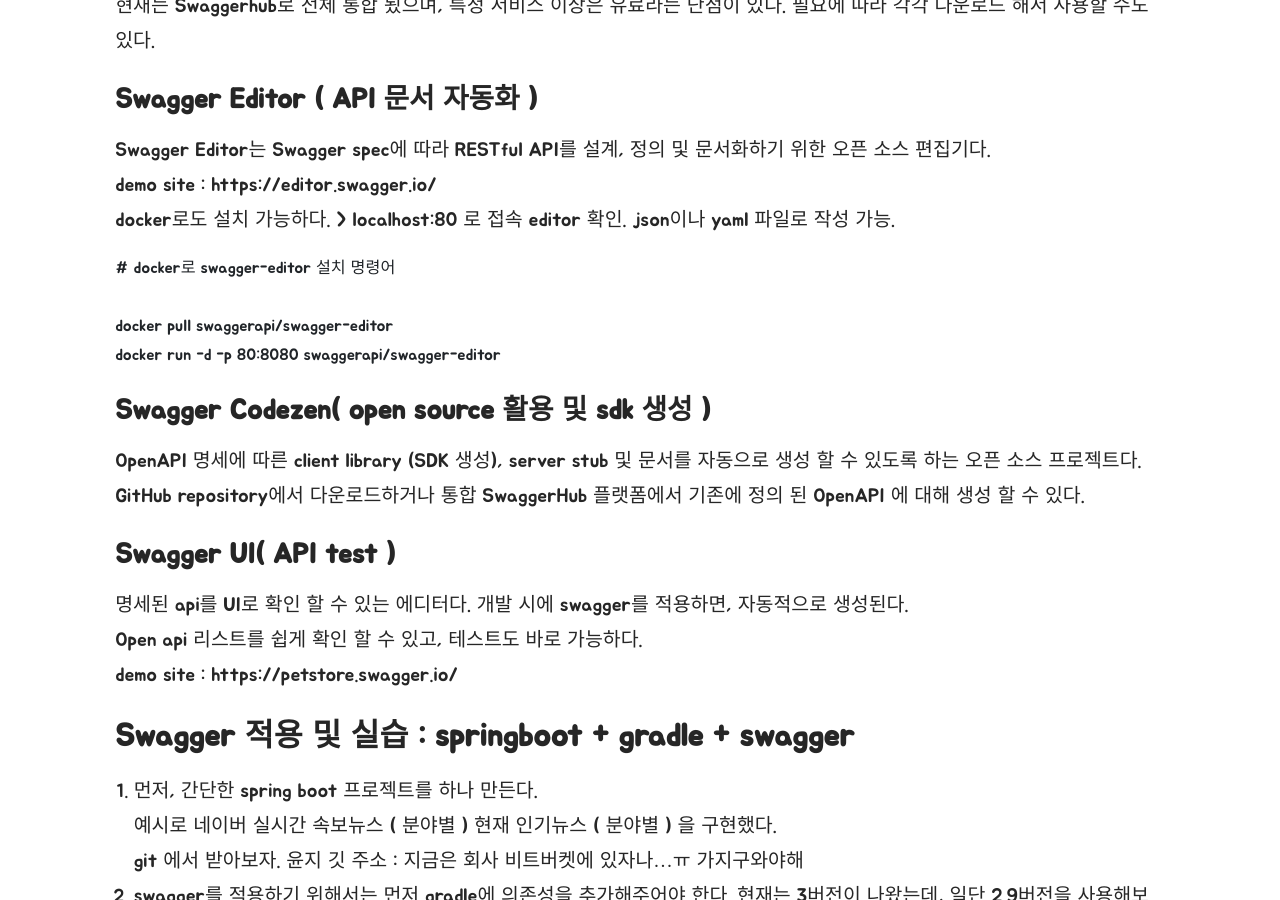
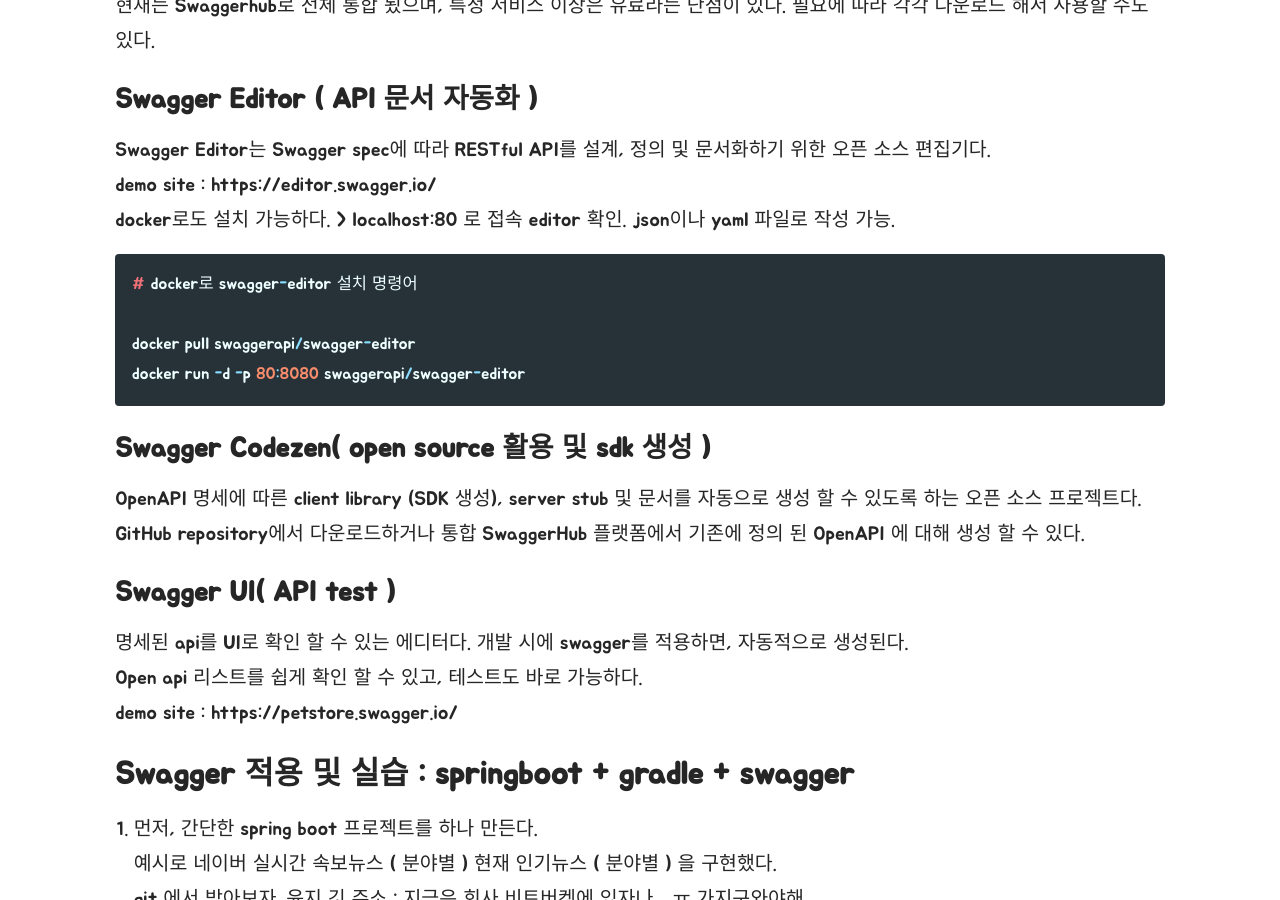
Before and after one commit to yunjigo92/yunjigo92.github.io, a Jekyll site: the page built from _posts/2020-06-12-swagger.md, in a window 1280 px wide and 900 px high, scrolled down 874 px. Built offline with Jekyll 4.4.1, drawn with Linux system fonts in a browser that asks for light colours; nearby versions of some CDN libraries; some web fonts are replaced; library files that are not in the unit come from our copies.

Commit message:
Update 2020-06-12-swagger.md

````diff
--- a/_posts/2020-06-12-swagger.md
+++ b/_posts/2020-06-12-swagger.md
@@ -34,7 +34,7 @@
 demo site : https://editor.swagger.io/
 docker로도 설치 가능하다.  >  localhost:80 로 접속 editor 확인. json이나 yaml 파일로 작성 가능.
 
-```linux
+```java
 # docker로 swagger-editor 설치 명령어
 
 docker pull swaggerapi/swagger-editor
````
